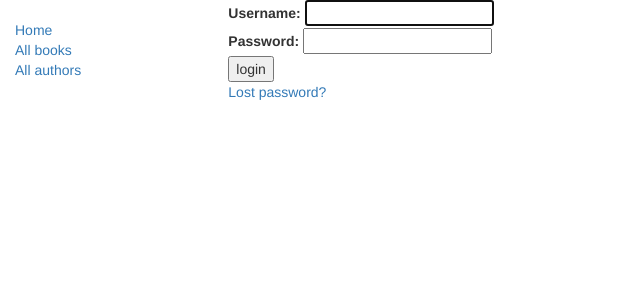
After one commit to andrew-burk/django_local_library, a Django app: page /accounts/login/ in a window 1280 px wide. The commit adds this page. Shown: the top 300 px of the page, without its empty margins (0-640 px from the left). Run offline with Django 3.2, Linux system fonts and the light colour scheme; some libraries are stand-ins or nearby versions.

Commit message:
First version of application moved into github

```diff
--- a/catalog/templates/index.html
+++ b/catalog/templates/index.html
@@ -20,4 +20,5 @@
     <li><strong>Authors:</strong> {{ num_authors }}</li>
   </ul>
 
+  <p>You have visited this page {{ num_visits }}{% if num_visits == 1 %} time{% else %} times{% endif %}.</p>
 {% endblock %}
--- a/locallibrary/settings.py
+++ b/locallibrary/settings.py
@@ -55,7 +55,7 @@ ROOT_URLCONF = 'locallibrary.urls'
 TEMPLATES = [
     {
         'BACKEND': 'django.template.backends.django.DjangoTemplates',
-        'DIRS': [],
+        'DIRS': ['./templates',],
         'APP_DIRS': True,
         'OPTIONS': {
             'context_processors': [
@@ -119,3 +119,6 @@ USE_TZ = True
 # https://docs.djangoproject.com/en/2.0/howto/static-files/
 
 STATIC_URL = '/static/'
+
+# Redirect to home URL after login (Default redirects to /accounts/profile/)
+LOGIN_REDIRECT_URL = '/'
--- a/locallibrary/urls.py
+++ b/locallibrary/urls.py
@@ -39,3 +39,8 @@ from django.conf import settings
 from django.conf.urls.static import static
 
 urlpatterns += static(settings.STATIC_URL, document_root=settings.STATIC_ROOT)
+
+#Add Django site authentication urls (for login, logout, password management)
+urlpatterns += [
+    path('accounts/', include('django.contrib.auth.urls')),
+]
--- /dev/null
+++ b/templates/registration/login.html
@@ -0,0 +1,39 @@
+{% extends "base_generic.html" %}
+
+{% block content %}
+
+{% if form.errors %}
+<p>Your username and password didn't match. Please try again.</p>
+{% endif %}
+
+{% if next %}
+    {% if user.is_authenticated %}
+    <p>Your account doesn't have access to this page. To proceed,
+    please login with an account that has access.</p>
+    {% else %}
+    <p>Please login to see this page.</p>
+    {% endif %}
+{% endif %}
+
+<form method="post" action="{% url 'login' %}">
+{% csrf_token %}
+
+<div>
+  <td>{{ form.username.label_tag }}</td>
+  <td>{{ form.username }}</td>
+</div>
+<div>
+  <td>{{ form.password.label_tag }}</td>
+  <td>{{ form.password }}</td>
+</div>
+
+<div>
+  <input type="submit" value="login" />
+  <input type="hidden" name="next" value="{{ next }}" />
+</div>
+</form>
+
+{# Assumes you setup the password_reset view in your URLconf #}
+<p><a href="{% url 'password_reset' %}">Lost password?</a></p>
+
+{% endblock %}
--- /dev/null
+++ b/templates/registration/password_reset_done.html
@@ -0,0 +1,4 @@
+{% extends "base_generic.html" %}
+{% block content %}
+<p>We've emailed you instructions for setting your password. If they haven't arrived in a few minutes, check your spam folder.</p>
+{% endblock %}
```
Also changed, not shown: templates/registration/logged_out.html (added, +7 -0 lines), templates/registration/password_reset_form.html (added, +10 -0 lines), catalog/urls.py (line endings or trailing spaces).
